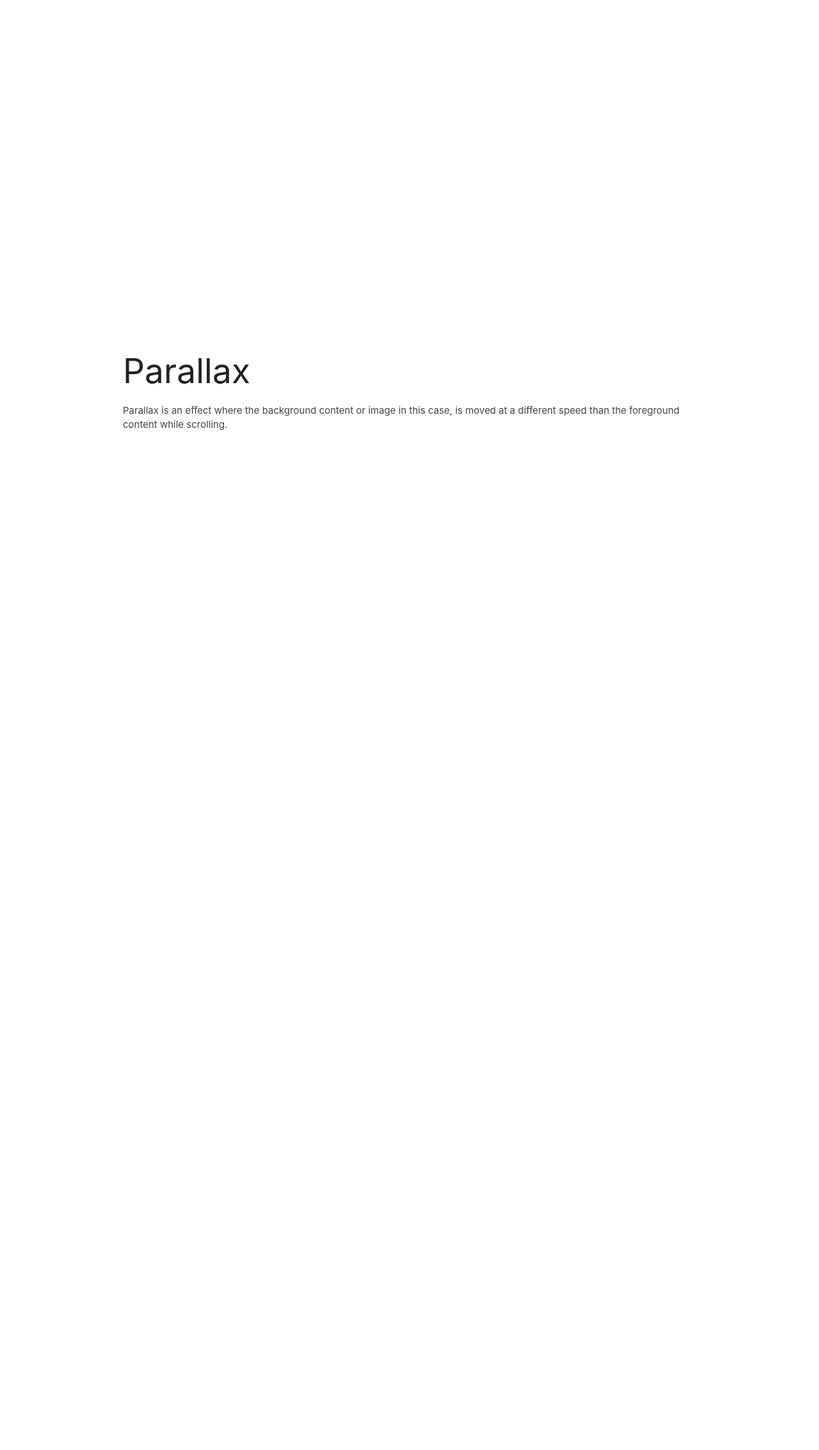
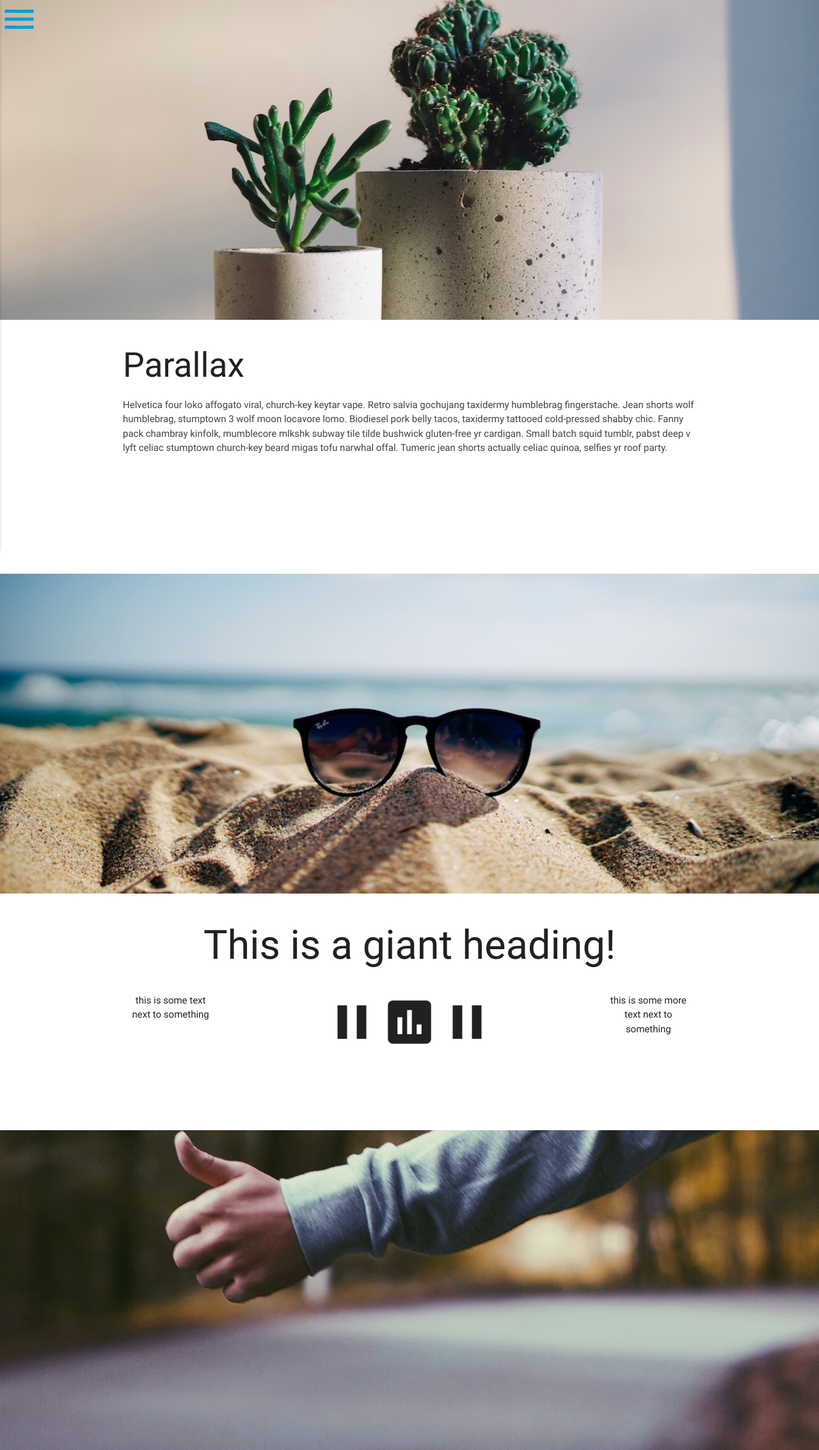
Before and after one commit to alexanderames/fortpolio, a plain HTML site: page index.html in a window 1280 px wide. Shown: the whole page at 64% size. Before the commit the page ends 1226 px from the top, so only its background shows below. Drawn offline with nearby package versions, Linux system fonts and the light colour scheme.

Commit message:
a lotta shit I shoul've saved

```diff
--- a/index.html
+++ b/index.html
@@ -1,30 +1,61 @@
 <!DOCTYPE html>
 <html>
 <head>
+	<link href="https://fonts.googleapis.com/icon?family=Material+Icons" rel="stylesheet">
 	<!-- Compiled and minified CSS -->
 	<link rel="stylesheet" href="https://cdnjs.cloudflare.com/ajax/libs/materialize/0.97.8/css/materialize.min.css">
-
+	<link rel="stylesheet" type="text/css" href="./stylesheets/style.css">
 	<title></title>
 
 </head>
 <body>
 	<div class="parallax-container">
-	  <div class="parallax"><img src="images/parallax1.jpg"></div>
+	<ul id="slide-out" class="side-nav">
+    <li><div class="userView">
+      <div class="background">
+        <img src="img/atlas.jpg">
+      </div>
+      <a href="#!user"><img class="circle" src="img/bluish.jpeg"></a>
+      <a href="#!name"><span class="white-text name">Alexander</span></a>
+      <a href="#!email"><span class="white-text email">alexanderthomasames@gmail.com</span></a>
+    </div></li>
+    <li><a href="#!"><i class="material-icons">cloud</i>First Link With Icon</a></li>
+    <li><a href="#!">Second Link</a></li>
+    <li><div class="divider"></div></li>
+    <li><a class="subheader">Subheader</a></li>
+    <li><a class="waves-effect" href="#!">Third Link With Waves</a></li>
+  </ul>
+  <a href="#" data-activates="slide-out" class="button-collapse"><i class="medium material-icons">menu</i></a>
+
+
+	  <div class="parallax"><img src="img/scculent.jpeg"></div>
 	</div>
 	<div class="section white">
 	  <div class="row container">
 	    <h2 class="header">Parallax</h2>
-	    <p class="grey-text text-darken-3 lighten-3">Parallax is an effect where the background content or image in this case, is moved at a different speed than the foreground content while scrolling.</p>
+	    <p class="grey-text text-darken-3 lighten-3">Helvetica four loko affogato viral, church-key keytar vape. Retro salvia gochujang taxidermy humblebrag fingerstache. Jean shorts wolf humblebrag, stumptown 3 wolf moon locavore lomo. Biodiesel pork belly tacos, taxidermy tattooed cold-pressed shabby chic. Fanny pack chambray kinfolk, mumblecore mlkshk subway tile tilde bushwick gluten-free yr cardigan. Small batch squid tumblr, pabst deep v lyft celiac stumptown church-key beard migas tofu narwhal offal. Tumeric jean shorts actually celiac quinoa, selfies yr roof party.</p>
 	  </div>
 	</div>
 	<div class="parallax-container">
-	  <div class="parallax"><img src="images/parallax2.jpg"></div>
+	  <div class="parallax"><img src="img/sandy.jpg"></div>
 	</div>
-
-
+	<div class="section white">
+		<div class="row container"><center>
+	    <div class="col s12"><h1>This is a giant heading!</h1></div>
+		    <div class="col s12 m4 l2"><p>this is some text next to something</p></div>
+		    <div class="col s12 m4 l8"><p><i class="large material-icons">pause</i><i class="large material-icons">insert_chart</i><i class="large material-icons">pause</i></p></div>
+		    <div class="col s12 m4 l2"><p>this is some more text next to something</p></div>
+  		</div>
+		</div>
+	</center>
+	</div>
+	<div class="parallax-container">
+	  <div class="parallax"><img src="img/atlas.jpg"></div>
+	</div>
 
 	<!--Import jQuery before materialize.js-->
 	<script type="text/javascript" src="https://code.jquery.com/jquery-2.1.1.min.js"></script>
+	<script type="text/javascript" src="./stylesheets/java.js"></script>
 	<!-- Compiled and minified JavaScript -->
 	<script src="https://cdnjs.cloudflare.com/ajax/libs/materialize/0.97.8/js/materialize.min.js"></script>
 </body>
--- a/stylesheets/java.js
+++ b/stylesheets/java.js
@@ -1,3 +1,7 @@
 $(document).ready(function(){
   $('.parallax').parallax();
+  // Initialize collapse button
+  $(".button-collapse").sideNav();
+  // Initialize collapsible (uncomment the line below if you use the dropdown variation)
+  $('.collapsible').collapsible();
 });
--- a/stylesheets/style.css
+++ b/stylesheets/style.css
@@ -0,0 +1,12 @@
+    header, main, footer {
+      padding-left: 300px;
+    }
+
+    @media only screen and (max-width : 992px) {
+      header, main, footer {
+        padding-left: 0;
+      }
+    }
+    div.row {
+    	min-height: 40vh;
+    }
```
Also changed, not shown: img/atlas.jpg (added), img/sandy.jpg (added), img/scculent.jpeg (added), 2 other files.
